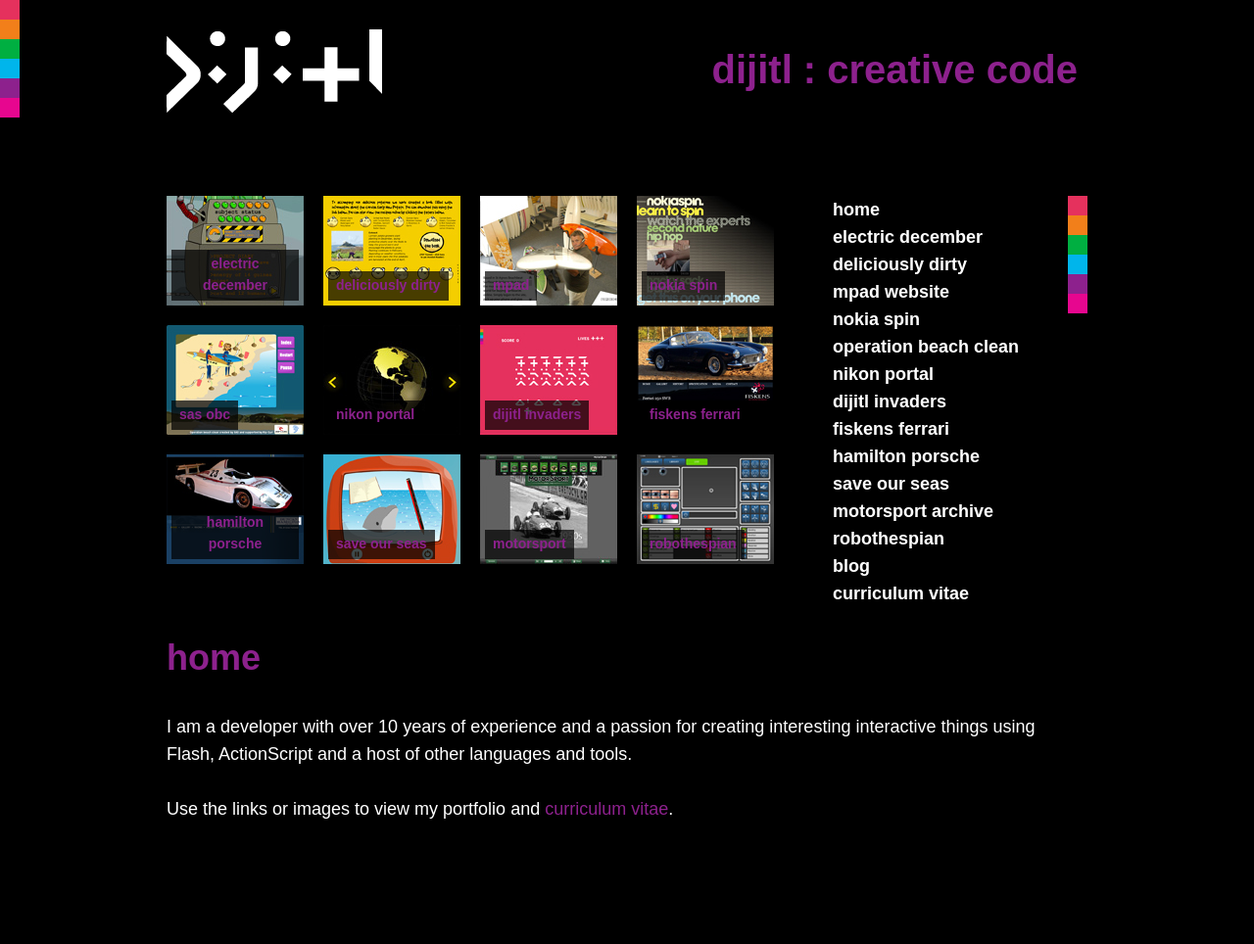
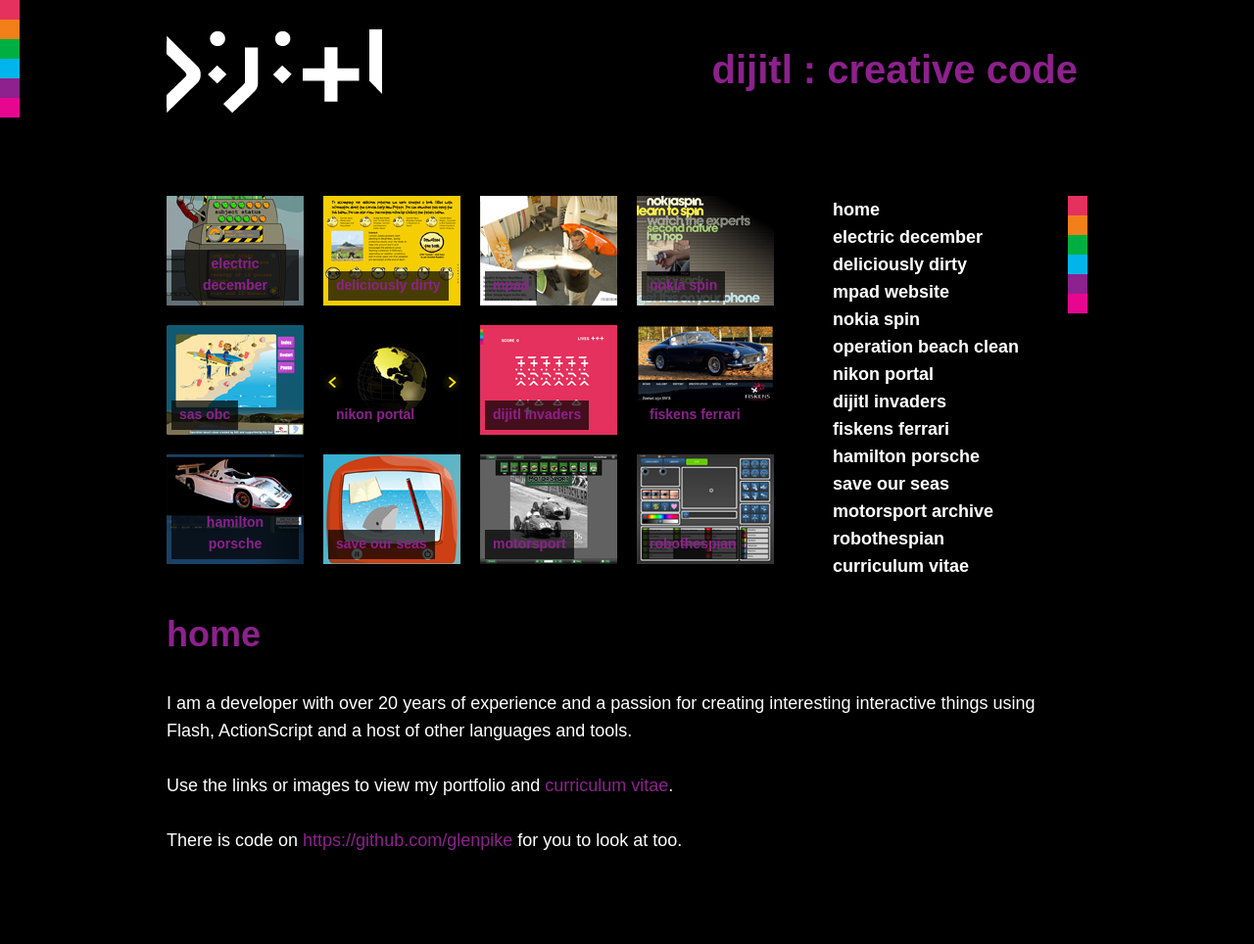
Before and after one commit to glenpike/dijitl, a Jekyll site: the page built from index.md, in a window 1280 px wide. Shown: the whole page at 98% size. Built offline with Jekyll 4.4.1, drawn with Linux system fonts in a browser that asks for light colours; after the commit the page ends 940 px from its top, so only the background shows below that.

Commit message:
Remove blog, add GitHub link

```diff
--- a/_includes/menu.html
+++ b/_includes/menu.html
@@ -12,6 +12,5 @@
     <li><a class="colourchange-hover" href="{{site.baseurl}}/sas-sos">save our seas</a></li>
     <li><a class="colourchange-hover" href="{{site.baseurl}}/motorsport">motorsport archive</a></li>
     <li><a class="colourchange-hover" href="{{site.baseurl}}/robothespian">robothespian</a></li>
-    <li><a class="colourchange-hover" href="{{site.baseurl}}/blog">blog</a></li>
     <li><a class="colourchange-hover" href="{{site.baseurl}}/images/CV_Web.pdf" title="curriculum vitae opens as a PDF document">curriculum vitae</a></li>
 </ul>
--- a/index.md
+++ b/index.md
@@ -5,6 +5,6 @@
 layout: home
 title: home
 ---
-<p>I am a developer with over 10 years of experience and a passion for creating interesting interactive things using Flash, ActionScript and a host of other languages and tools.</p>
+<p>I am a developer with over 20 years of experience and a passion for creating interesting interactive things using Flash, ActionScript and a host of other languages and tools.</p>
 <p>Use the links or images to view my portfolio and <a href="images/CV_Web.pdf" title="curriculum vitae opens as a PDF document">curriculum vitae</a>. </p>
-<p>&nbsp;</p>
+<p>There is code on <a href="https://github.com/glenpike">https://github.com/glenpike</a> for you to look at too.</p>
```
Also changed, not shown: _posts/2013-09-09-fascinate-conference.md (deleted, +0 -38 lines), blog.md (deleted, +0 -12 lines).
